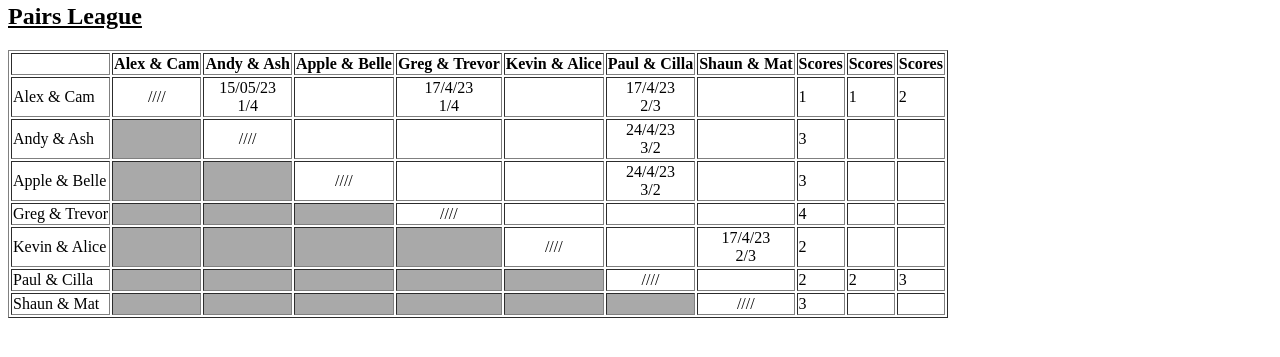
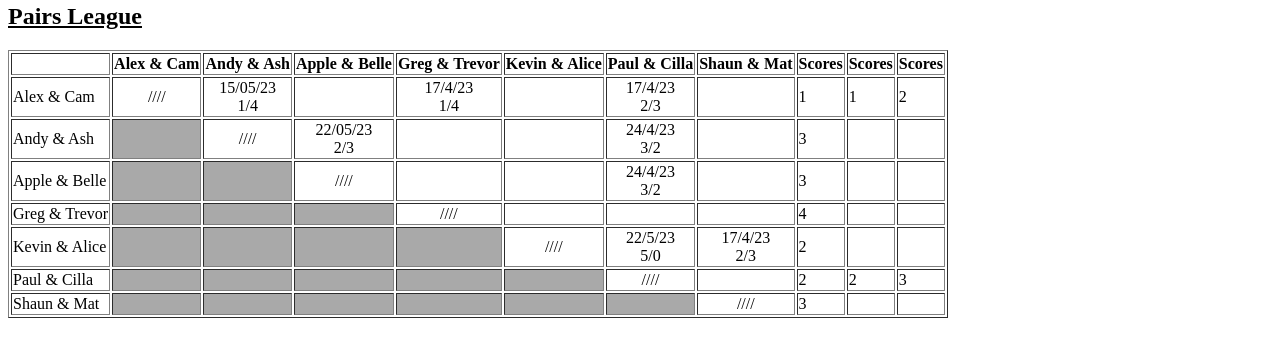
Before and after one commit to cameronhaynescoding/ChulmleighTableTennis, a plain HTML site: page index.html in a window 1280 px wide. Shown: the part 69-426 px from the top of the page. Drawn offline with Linux system fonts and the light colour scheme.

Commit message:
Update index.html

```diff
--- a/index.html
+++ b/index.html
@@ -40,7 +40,7 @@
      	<td>Andy & Ash</td>
 	<td style="background-color:#A9A9A9;"></td>
 	 <td><center>////</center></td>
-	 <td><center></center></td>
+	 <td><center>22/05/23<br>2/3</center></td>
 	 <td><center></center></td>
 	 <td><center></center></td>
 	 <td><center>24/4/23<br>3/2</center></td>
@@ -82,7 +82,7 @@
 	<td style="background-color:#A9A9A9;"></td>
 	<td style="background-color:#A9A9A9;"></td>
 	 <td><center>////</center></td>
-	 <td><center></center></td>
+	 <td><center>22/5/23<br>5/0</center></td>
 	 <td><center>17/4/23<br>2/3</center></td>
 	 <td>2</td>
 	 <td></td>
```
